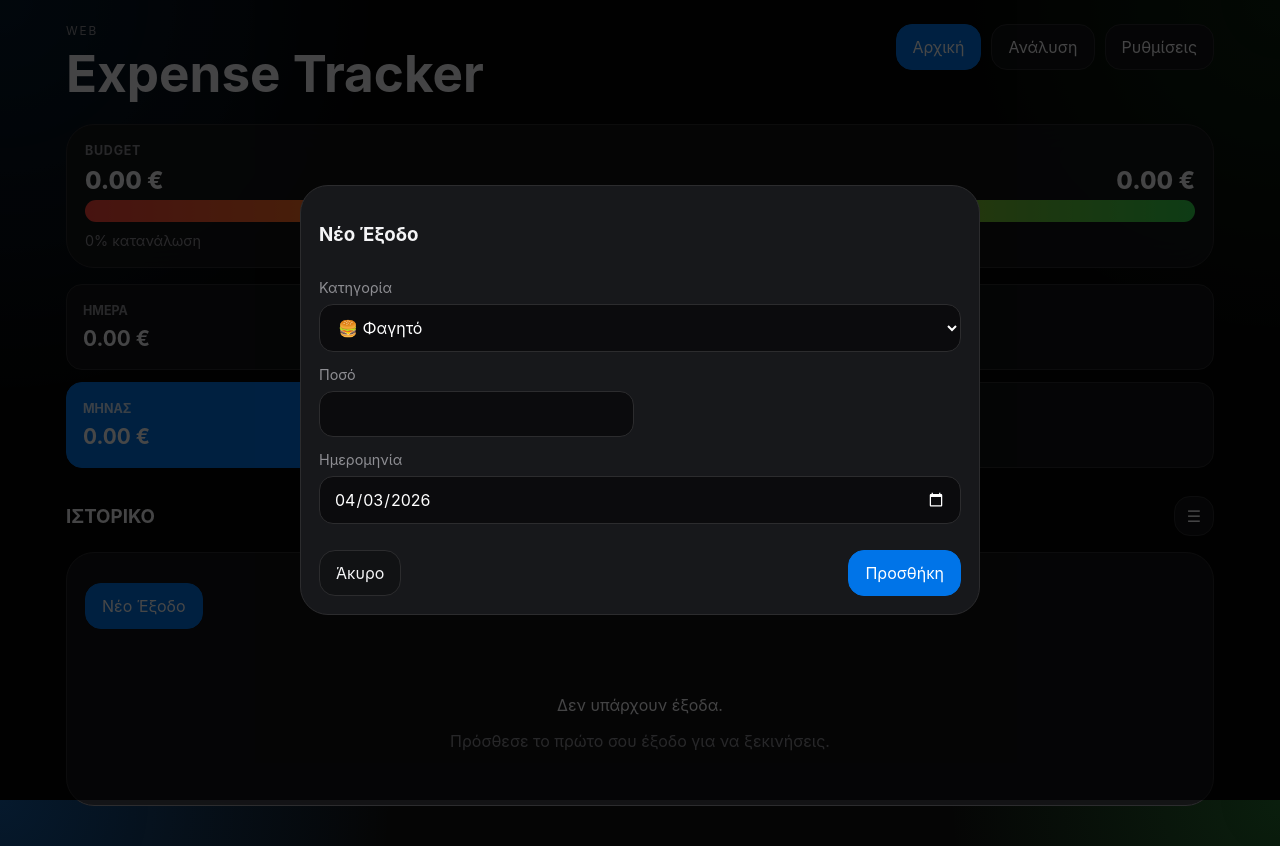
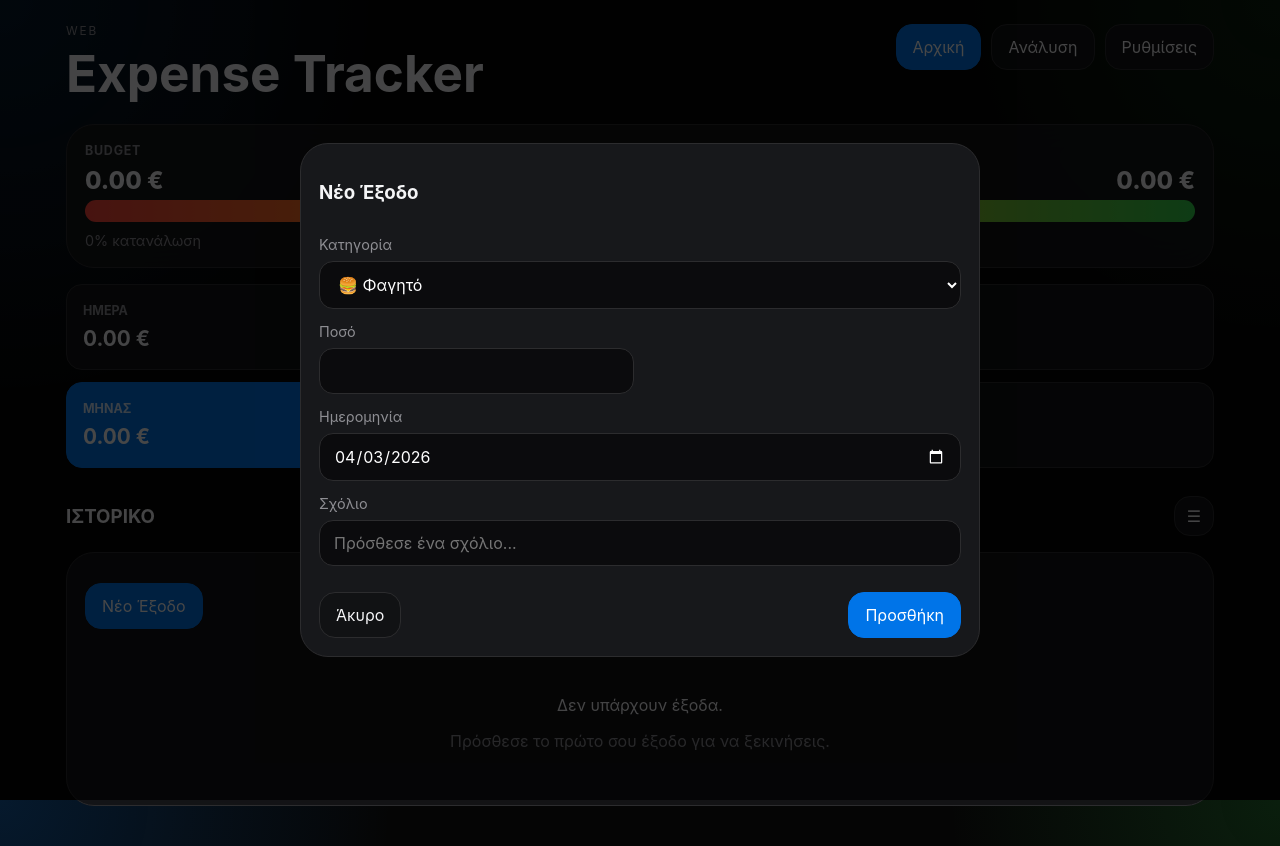
Before and after one commit to PavlosGki/expense-tracker-web, a React (Vite) app: page / in a window 1280 px wide. Both pictures are taken after a click on the button "Νέο Έξοδο". Built offline with nearby package versions, Linux system fonts and the light colour scheme.

Commit message:
add comments field

```diff
--- a/index.html
+++ b/index.html
@@ -4,7 +4,13 @@
     <meta charset="UTF-8" />
     <meta name="viewport" content="width=device-width, initial-scale=1.0" />
     <meta name="theme-color" content="#050505" />
-    <title>Expense Tracker Web</title>
+    <meta name="description" content="Track expenses, budget, and categories from any device." />
+    <meta name="apple-mobile-web-app-capable" content="yes" />
+    <meta name="apple-mobile-web-app-status-bar-style" content="black-translucent" />
+    <meta name="apple-mobile-web-app-title" content="Expense Tracker" />
+    <link rel="icon" type="image/svg+xml" href="/favicon.svg" />
+    <link rel="manifest" href="/site.webmanifest" />
+    <title>Expense Tracker</title>
   </head>
   <body>
     <div id="root"></div>
--- a/src/App.tsx
+++ b/src/App.tsx
@@ -64,6 +64,7 @@ type ExpenseDraft = {
   category: string;
   emoji: string;
   date: string;
+  comment: string;
 };
 
 const PRESET_BACKGROUNDS = [
@@ -136,6 +137,7 @@ export default function App() {
     category: DEFAULT_CATEGORIES[0].name,
     emoji: DEFAULT_CATEGORIES[0].emoji,
     date: toLocalIsoDate(new Date()),
+    comment: '',
   });
   const [isAddingCustomCategory, setIsAddingCustomCategory] = useState(false);
   const [customCategoryName, setCustomCategoryName] = useState('');
@@ -191,6 +193,7 @@ export default function App() {
       category: DEFAULT_CATEGORIES[0].name,
       emoji: DEFAULT_CATEGORIES[0].emoji,
       date: toLocalIsoDate(new Date()),
+      comment: '',
     });
     setIsAddingCustomCategory(false);
     setCustomCategoryName('');
@@ -205,6 +208,7 @@ export default function App() {
       category: expense.category,
       emoji: expense.emoji,
       date: expense.date,
+      comment: expense.comment ?? '',
     });
     setIsAddingCustomCategory(false);
     setCustomCategoryName('');
@@ -248,6 +252,7 @@ export default function App() {
       category: categoryName,
       emoji: categoryEmoji,
       date: draft.date,
+      comment: draft.comment.trim(),
     };
 
     setExpenses((prev) => {
@@ -461,7 +466,7 @@ export default function App() {
                               <span className="expense-emoji">{expense.emoji}</span>
                               <span className="expense-copy">
                                 <strong>{getLocalizedCategoryName(locale, expense.category)}</strong>
-                                <small>{expense.date}</small>
+                                <small>{expense.comment?.trim() ? `${expense.date} • ${expense.comment.trim()}` : expense.date}</small>
                               </span>
                               <strong>{expense.amount} €</strong>
                             </button>
@@ -753,6 +758,15 @@ export default function App() {
               <input type="date" value={draft.date} onChange={(event) => setDraft((prev) => ({ ...prev, date: event.target.value }))} />
             </label>
 
+            <label>
+              <span>{t(locale, 'comment')}</span>
+              <input
+                value={draft.comment}
+                onChange={(event) => setDraft((prev) => ({ ...prev, comment: event.target.value }))}
+                placeholder={t(locale, 'commentPlaceholder')}
+              />
+            </label>
+
             {selectedCategory?.isDefault !== true && !isAddingCustomCategory && (
               <button
                 type="button"
--- a/src/lib/i18n.ts
+++ b/src/lib/i18n.ts
@@ -22,6 +22,8 @@ export const EL: Dict = {
   category: 'Κατηγορία',
   newCategoryOption: '➕ Νέα Κατηγορία',
   date: 'Ημερομηνία',
+  comment: 'Σχόλιο',
+  commentPlaceholder: 'Πρόσθεσε ένα σχόλιο...',
   cancel: 'Άκυρο',
   save: 'Αποθήκευση',
   update: 'Ενημέρωση',
@@ -128,6 +130,8 @@ export const EN: Dict = {
   category: 'Category',
   newCategoryOption: '➕ New Category',
   date: 'Date',
+  comment: 'Comment',
+  commentPlaceholder: 'Add a comment...',
   cancel: 'Cancel',
   save: 'Save',
   update: 'Update',
--- a/src/types.ts
+++ b/src/types.ts
@@ -15,6 +15,7 @@ export type Expense = {
   category: string;
   emoji: string;
   date: string;
+  comment?: string;
 };
 
 export type HistoryGroup = {
```
Also changed, not shown: public/favicon.svg (added), public/site.webmanifest (added).
